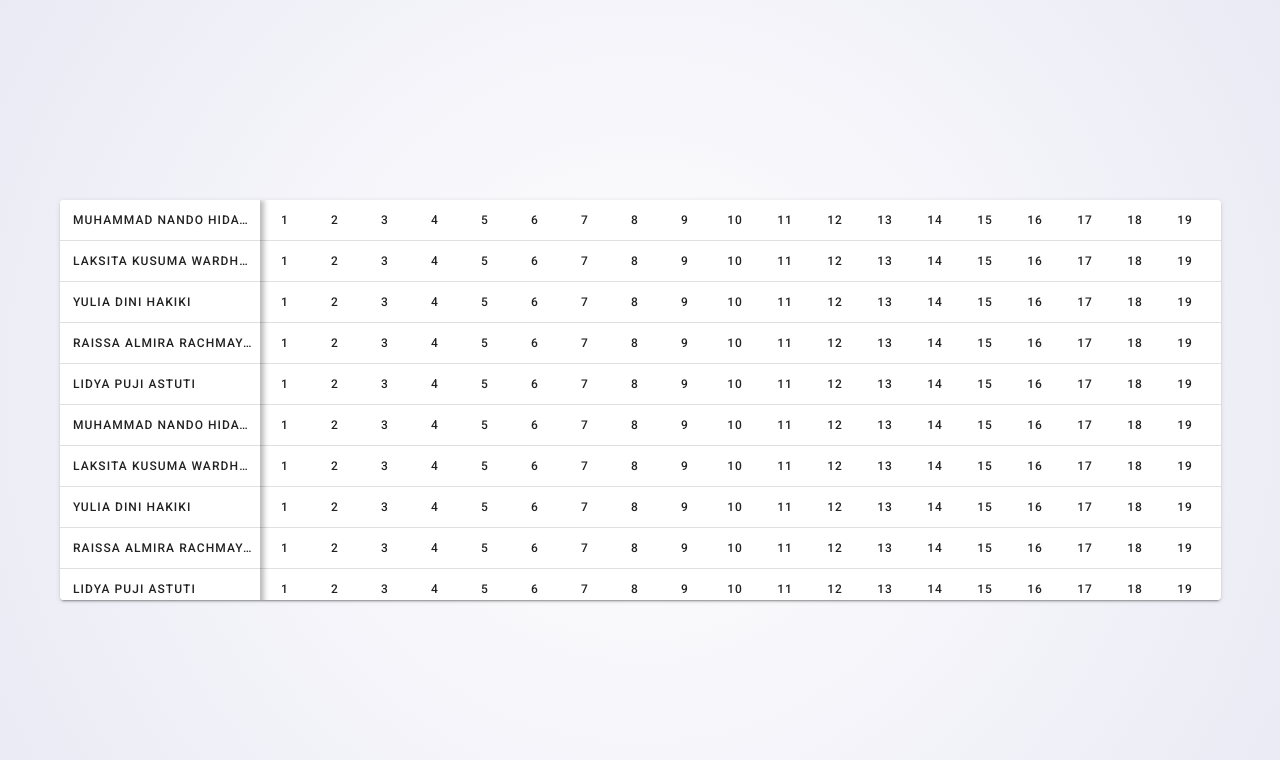
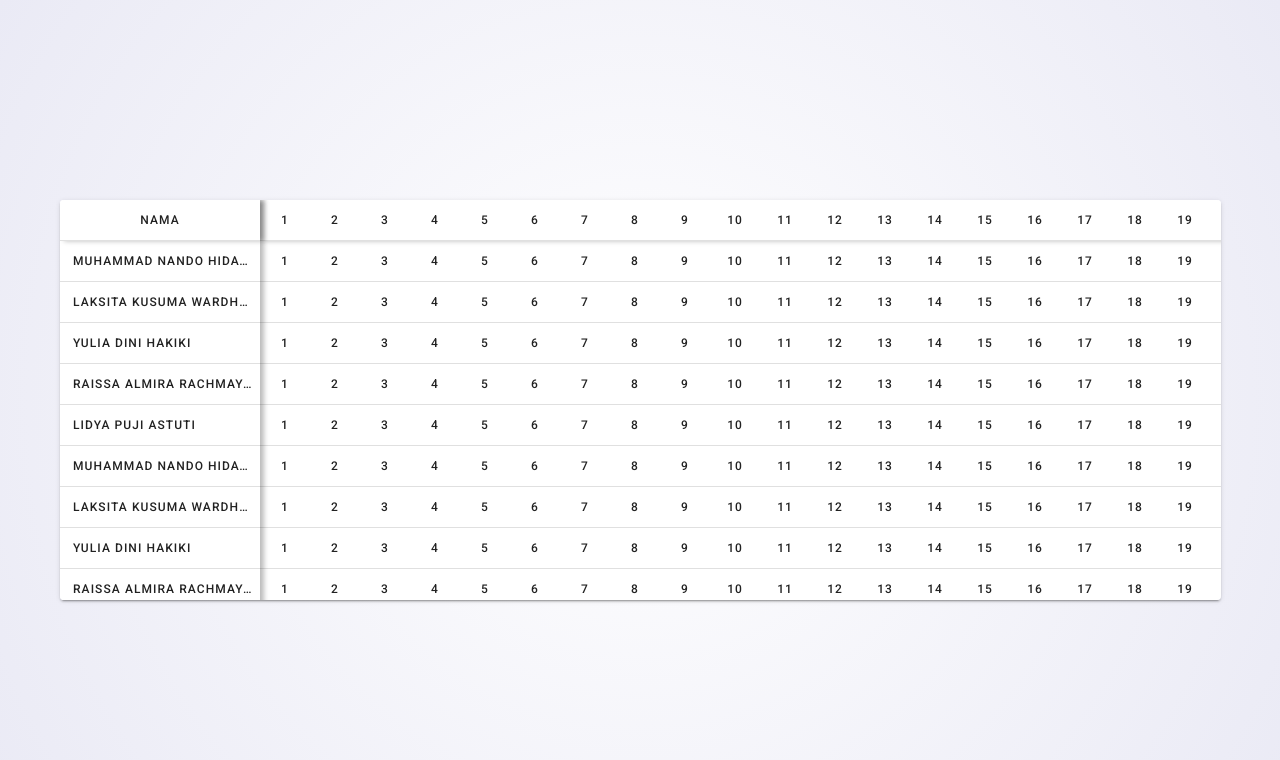
Before and after one commit to nandohidayat/ranged-select-vue, a Nuxt app: page / in a window 1280 px wide. Shown: the top 760 px of the page. Built offline with nearby package versions, Linux system fonts and the light colour scheme.

Commit message:
fixed header

```diff
--- a/pages/index.vue
+++ b/pages/index.vue
@@ -1,20 +1,25 @@
 <template>
   <v-card
     max-height="400px"
-    style="overflow-y: auto; overflow-x: auto; white-space: nowrap"
+    style="overflow-y: auto; overflow-x: auto; white-space: nowrap; position: relative"
   >
+    <div>
       <div
         :style="{
           zIndex: 10,
           position: 'sticky',
           backgroundColor: 'white',
           left: 0,
-        display: 'inline-block',
-        borderTopRightRadius: 0,
-        borderTopLeftRadius: 0
+          display: 'inline-block'
         }"
         class="shadow"
       >
+        <div :style="{ position: 'sticky', top: 0, zIndex: 11 }" class="shadow">
+          <v-btn height="40" width="200" depressed small tile color="white">
+            Nama
+          </v-btn>
+          <v-divider></v-divider>
+        </div>
         <div v-for="(s, i) in schedule" :key="i">
           <v-btn
             height="40"
@@ -26,7 +31,10 @@
             class="justify-start"
             @click="nameClick(i)"
           >
-          <span class="d-inline-block text-truncate" style="max-width: 180px;">
+            <span
+              class="d-inline-block text-truncate"
+              style="max-width: 180px;"
+            >
               {{ schedule[i].name }}
             </span>
           </v-btn>
@@ -34,6 +42,20 @@
         </div>
       </div>
       <div class="d-inline-block">
+        <div :style="{ position: 'sticky', top: 0, zIndex: 9 }" class="shadow">
+          <span v-for="(h, j) in fHeader" :key="j">
+            <v-btn
+              height="40px"
+              width="40px"
+              tile
+              depressed
+              small
+              color="white"
+              >{{ j + 1 }}</v-btn
+            >
+          </span>
+          <v-divider></v-divider>
+        </div>
         <div v-for="(s, i) in schedule" :key="i">
           <span v-for="(h, j) in fHeader" :key="j">
             <v-btn
@@ -49,6 +71,7 @@
             >
           </span>
           <v-divider></v-divider>
+        </div>
       </div>
     </div>
   </v-card>
```
Lines whose indentation alone changed are shown as unchanged.
